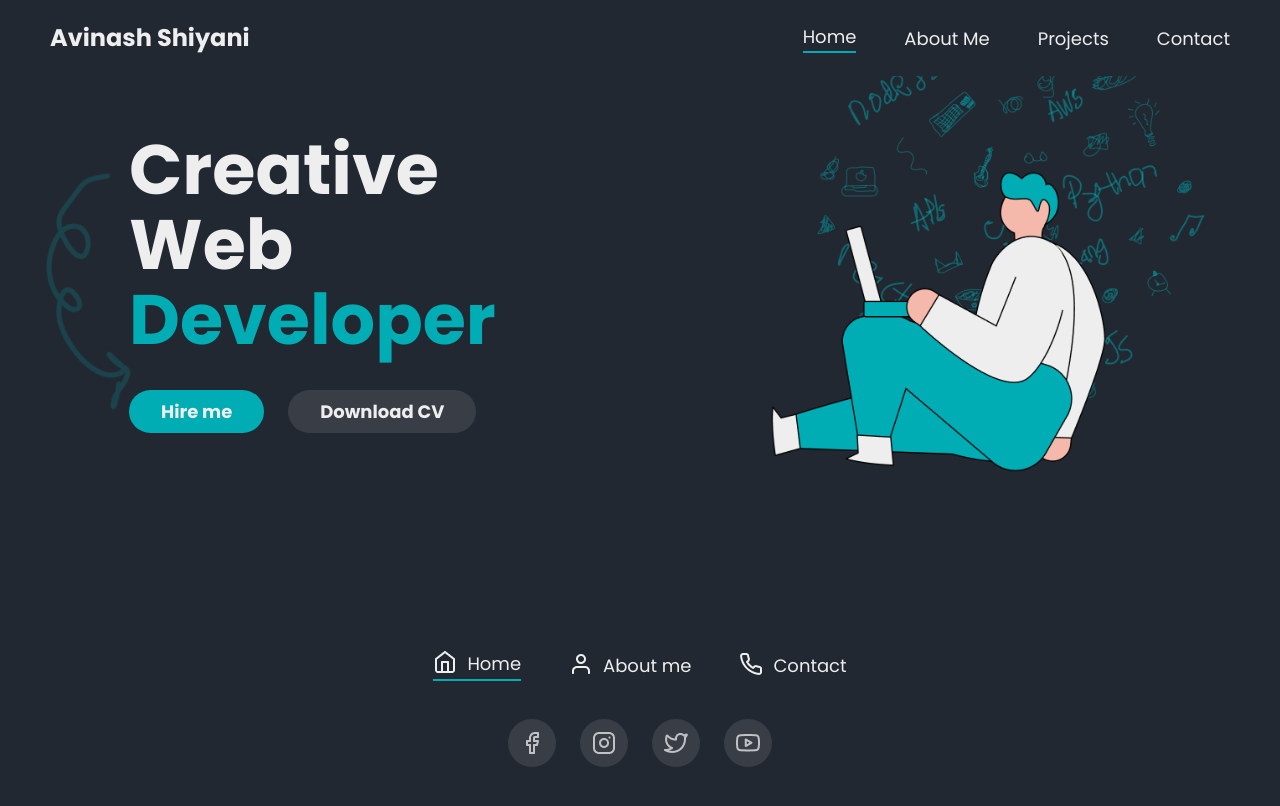
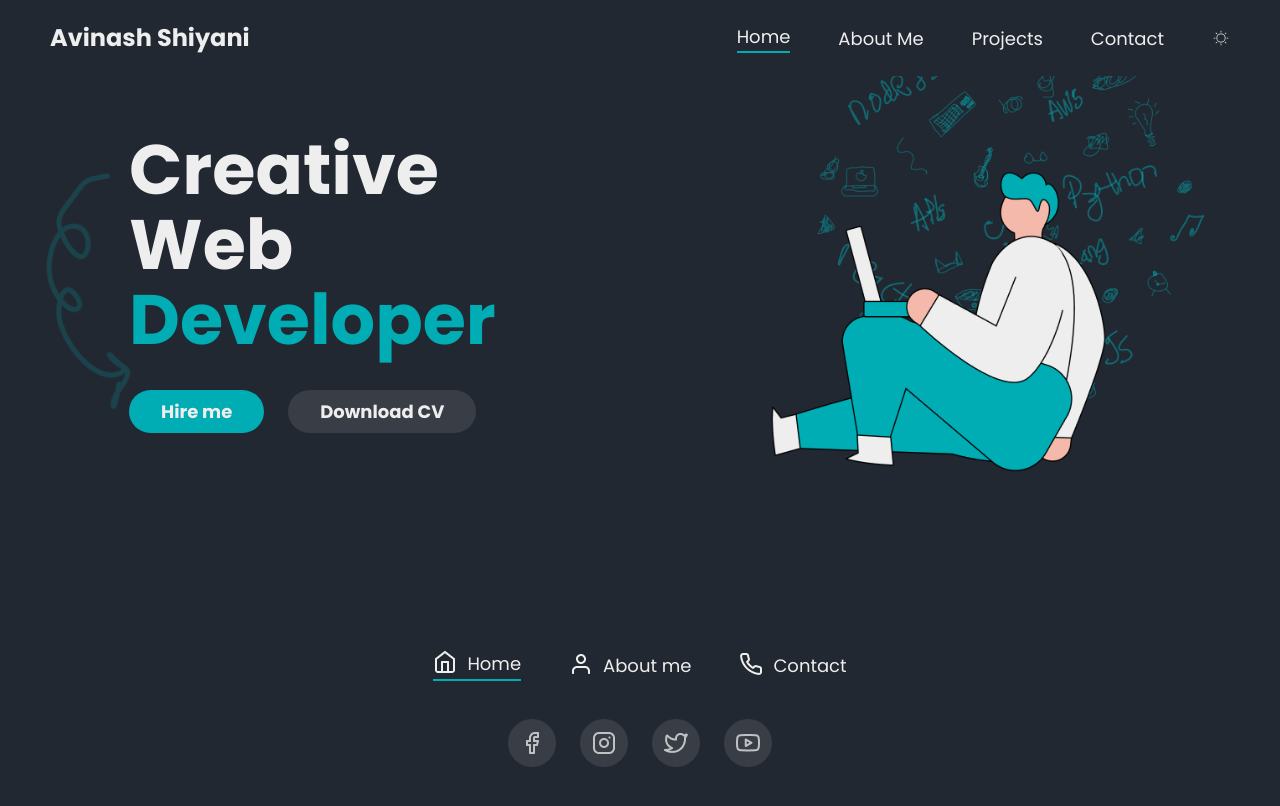
Before and after one commit to Avinashshiyani/Portfolio, a React (Vite) app: page / in a window 1280 px wide. Shown: the top 806 px of the page. Built offline with nearby package versions, Linux system fonts and the light colour scheme.

Commit message:
Light / Dark Mode Icon Added

```diff
--- a/package.json
+++ b/package.json
@@ -12,6 +12,7 @@
   "dependencies": {
     "react": "^18.3.1",
     "react-dom": "^18.3.1",
+    "react-icons": "^5.3.0",
     "react-router-dom": "^6.26.0",
     "tailwind-merge": "^2.4.0"
   },
--- a/src/Components/Navbar.jsx
+++ b/src/Components/Navbar.jsx
@@ -1,6 +1,7 @@
 import React from "react";
 import { NavLink, useLocation } from "react-router-dom";
 import { twMerge } from "tailwind-merge";
+import { CiLight } from "react-icons/ci";
 
 const Navbar = () => {
   return (
@@ -13,6 +14,9 @@ const Navbar = () => {
         <Navigation link="/about">About Me</Navigation>
         <Navigation link="/projects">Projects</Navigation>
         <Navigation link="/contact">Contact</Navigation>
+        <span>
+          <CiLight />
+        </span>
       </div>
     </div>
   );
```
Also changed, not shown: 1 other file (tests, documents, lock files or other folders).
